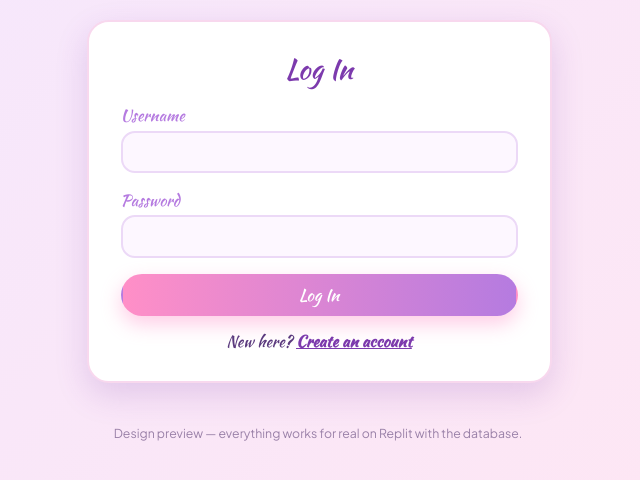
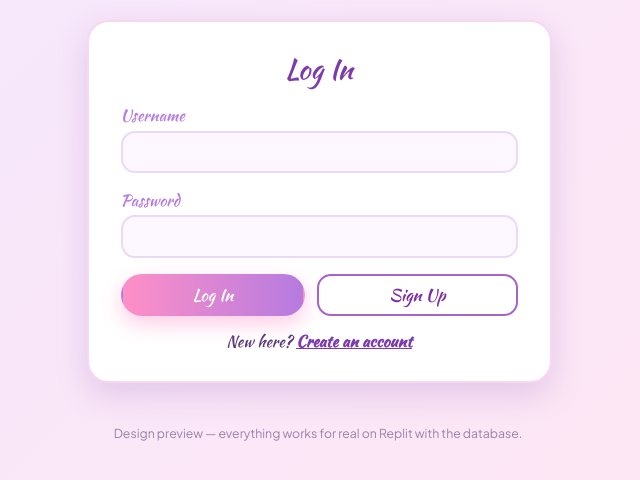
Before and after one commit to gabbym12/Quizwebsite, a website: page public/index.html in a window 1280 px wide. Shown: the part 284-764 px from the top of the page, without its empty margins (327-967 px from the left). Drawn offline with Linux system fonts and the light colour scheme; no server answers.

Commit message:
UI: prominent Sign Up button on login card and Back to Log In on register card

```diff
--- a/public/app.js
+++ b/public/app.js
@@ -259,8 +259,12 @@ $("btn-back").onclick = () => {
 
 // ============ AUTH EVENTS ============
 
-$("show-register").onclick = (e) => { e.preventDefault(); showCard("register-card"); setMsg(""); };
-$("show-login").onclick = (e) => { e.preventDefault(); showCard("login-card"); setMsg(""); };
+const gotoRegister = () => { showCard("register-card"); setMsg(""); };
+$("show-register").onclick = (e) => { e.preventDefault(); gotoRegister(); };
+$("btn-show-register").onclick = gotoRegister;
+const gotoLogin = () => { showCard("login-card"); setMsg(""); };
+$("show-login").onclick = (e) => { e.preventDefault(); gotoLogin(); };
+$("btn-show-login").onclick = gotoLogin;
 
 $("login-form").addEventListener("submit", async (e) => {
   e.preventDefault();
--- a/public/index.html
+++ b/public/index.html
@@ -34,7 +34,10 @@
         <label class="label">Password
           <input id="login-password" class="input" type="password" autocomplete="current-password" required />
         </label>
-        <button type="submit" class="btn btn-primary">Log In</button>
+        <div class="login-btns">
+          <button type="submit" class="btn btn-primary">Log In</button>
+          <button type="button" class="btn btn-signup" id="btn-show-register">Sign Up</button>
+        </div>
       </form>
       <p class="switch">New here? <a href="#" id="show-register">Create an account</a></p>
     </section>
@@ -54,6 +57,10 @@
         </label>
         <button type="submit" class="btn btn-primary">Sign Up</button>
       </form>
+      <div class="login-btns">
+        <button type="submit" class="btn btn-primary">Sign Up</button>
+        <button type="button" class="btn btn-signup" id="btn-show-login">Back to Log In</button>
+      </div>
       <p class="switch">Already have an account? <a href="#" id="show-login">Log in</a></p>
     </section>
 
--- a/public/styles.css
+++ b/public/styles.css
@@ -386,3 +386,27 @@ body {
   .quiz-controls { flex-direction: column-reverse; }
   .quiz-controls .btn { max-width: 100%; }
 }
+
+/* --- Sign Up button row on login/register cards --- */
+.login-btns {
+  display: flex;
+  gap: 0.75rem;
+  flex-wrap: wrap;
+}
+.login-btns .btn { flex: 1 1 auto; }
+
+.btn-signup {
+  font-family: "Plus Jakarta Sans", system-ui, sans-serif;
+  font-weight: 600;
+  padding: 0.6rem 1.2rem;
+  border-radius: 14px;
+  border: 2px solid #a663c9;
+  background: #fff;
+  color: #7b2ea3;
+  cursor: pointer;
+  transition: all 0.15s ease;
+}
+.btn-signup:hover {
+  background: #a663c9;
+  color: #fff;
+}
```
